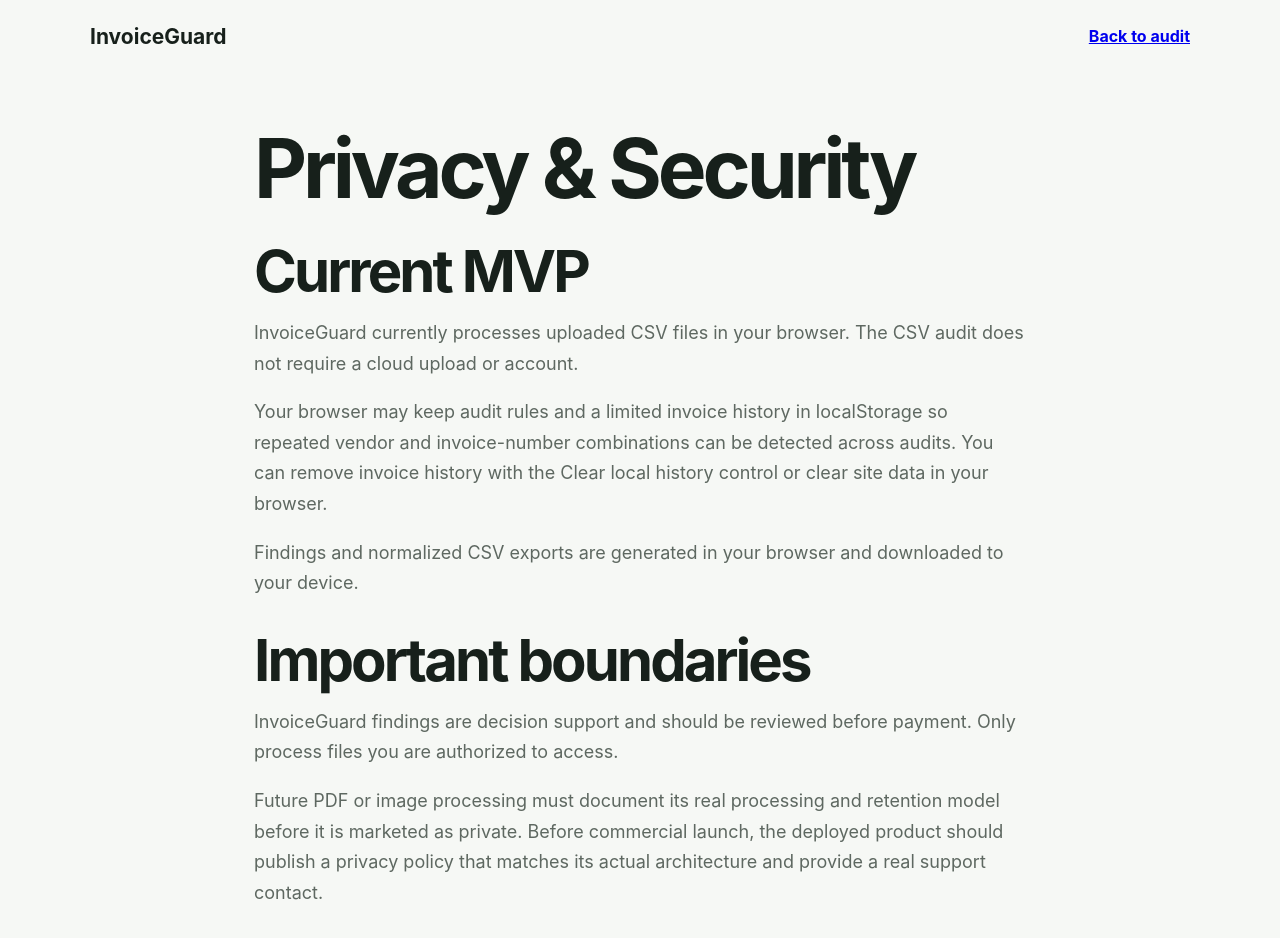
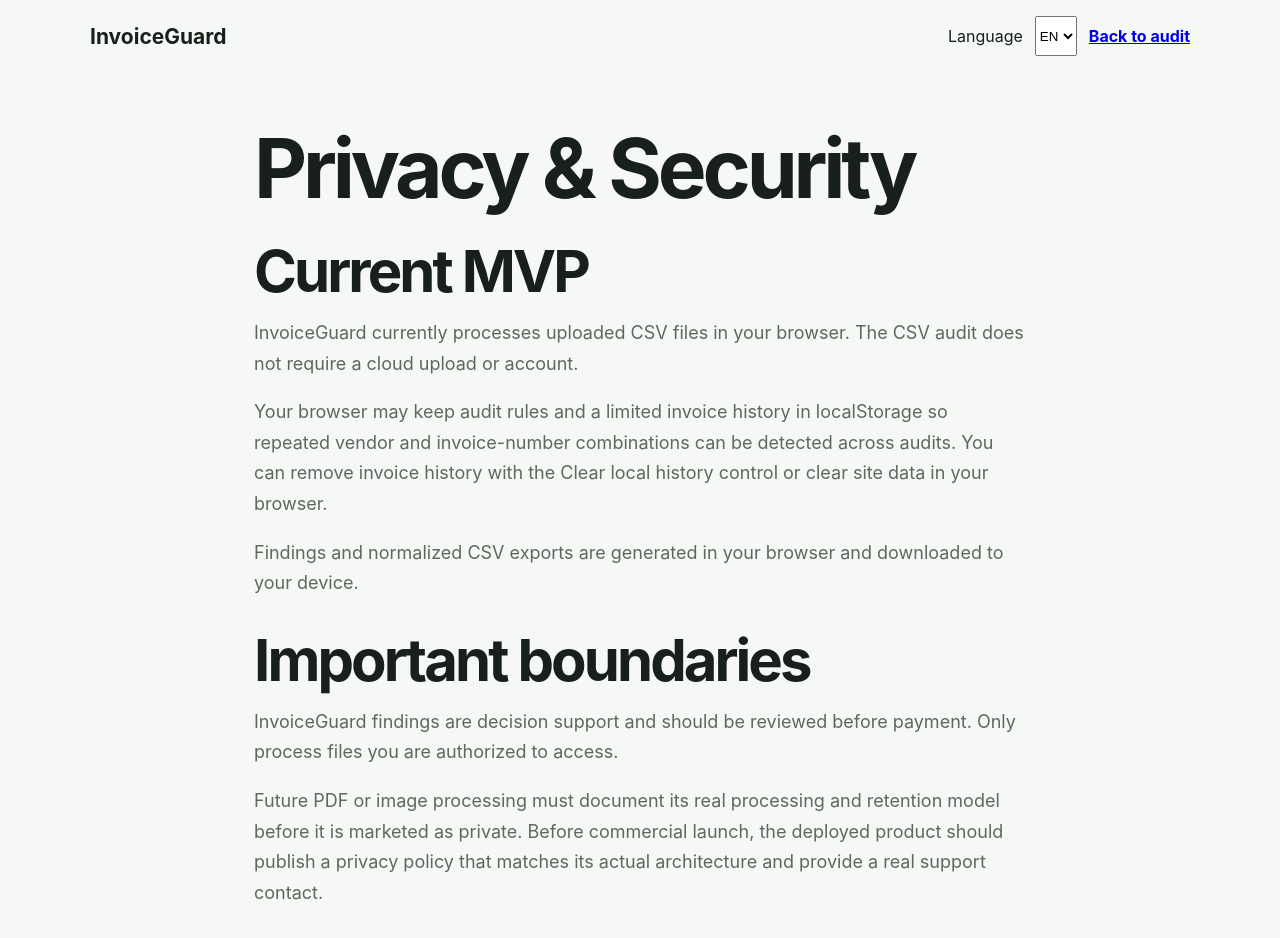
Before and after one commit to matrix12345695-afk/-, a website: page privacy.html in a window 1280 px wide. Drawn offline with Linux system fonts and the light colour scheme.

Commit message:
Add language control to privacy page

```diff
--- a/privacy.html
+++ b/privacy.html
@@ -1,11 +1,11 @@
-<!doctype html><html lang="en"><head><meta charset="utf-8"><meta name="viewport" content="width=device-width,initial-scale=1"><title>InvoiceGuard — Privacy & Security</title><link rel="stylesheet" href="styles.css"><style>.privacy{max-width:820px;padding:56px 24px 80px}.privacy h1{margin-bottom:12px}.privacy h2{margin-top:32px}.privacy p{line-height:1.7}.privacy-nav{display:flex;align-items:center;justify-content:space-between;gap:16px}.privacy-nav a{font-weight:700}</style></head><body><header class="wrap nav privacy-nav"><strong>InvoiceGuard</strong><a href="index.html" id="back">Back to audit</a></header><main class="wrap privacy" id="content"></main><script>
+<!doctype html><html lang="en"><head><meta charset="utf-8"><meta name="viewport" content="width=device-width,initial-scale=1"><title>InvoiceGuard — Privacy & Security</title><link rel="stylesheet" href="styles.css"><style>.privacy{max-width:820px;padding:56px 24px 80px}.privacy h1{margin-bottom:12px}.privacy h2{margin-top:32px}.privacy p{line-height:1.7}.privacy-nav{display:flex;align-items:center;justify-content:space-between;gap:16px;flex-wrap:wrap}.privacy-actions{display:flex;align-items:center;gap:12px}.privacy-nav a{font-weight:700}.privacy-nav select{min-height:40px}</style></head><body><header class="wrap nav privacy-nav"><strong>InvoiceGuard</strong><div class="privacy-actions"><label for="lang" id="langLabel" class="sr-only">Language</label><select id="lang" aria-labelledby="langLabel"><option value="en">EN</option><option value="ru">RU</option><option value="uz">UZ</option><option value="es">ES</option><option value="de">DE</option><option value="fr">FR</option><option value="pt">PT</option></select><a href="index.html" id="back">Back to audit</a></div></header><main class="wrap privacy" id="content"></main><script>
 const copy={
-en:{title:"Privacy & Security",current:"Current MVP",p1:"InvoiceGuard currently processes uploaded CSV files in your browser. The CSV audit does not require a cloud upload or account.",p2:"Your browser may keep audit rules and a limited invoice history in localStorage so repeated vendor and invoice-number combinations can be detected across audits. You can remove invoice history with the Clear local history control or clear site data in your browser.",p3:"Findings and normalized CSV exports are generated in your browser and downloaded to your device.",boundaries:"Important boundaries",p4:"InvoiceGuard findings are decision support and should be reviewed before payment. Only process files you are authorized to access.",p5:"Future PDF or image processing must document its real processing and retention model before it is marketed as private. Before commercial launch, the deployed product should publish a privacy policy that matches its actual architecture and provide a real support contact.",back:"Back to audit"},
-ru:{title:"Конфиденциальность и безопасность",current:"Текущая MVP-версия",p1:"InvoiceGuard обрабатывает загруженные CSV-файлы в вашем браузере. Для проверки CSV не требуется загрузка в облако или учётная запись.",p2:"Браузер может хранить правила проверки и ограниченную историю счетов в localStorage, чтобы находить повторяющиеся сочетания поставщика и номера счёта между проверками. Историю можно удалить кнопкой «Очистить локальную историю» или очистив данные сайта в браузере.",p3:"Результаты проверки и нормализованные CSV-файлы создаются в браузере и скачиваются на ваше устройство.",boundaries:"Важные ограничения",p4:"Результаты InvoiceGuard помогают принимать решения и должны быть проверены до оплаты. Обрабатывайте только файлы, к которым у вас есть законный доступ.",p5:"Для будущей обработки PDF или изображений реальная модель обработки и хранения должна быть задокументирована до заявлений о конфиденциальности. Перед коммерческим запуском опубликованная политика должна соответствовать фактической архитектуре и содержать реальный контакт поддержки.",back:"Вернуться к проверке"},
-uz:{title:"Maxfiylik va xavfsizlik",current:"Joriy MVP",p1:"InvoiceGuard yuklangan CSV fayllarni brauzeringizda qayta ishlaydi. CSV auditi uchun bulutga yuklash yoki hisob talab qilinmaydi.",p2:"Brauzer audit qoidalari va cheklangan hisob-faktura tarixini localStorage’da saqlashi mumkin, shunda takroriy yetkazib beruvchi va hisob raqami juftliklari auditlar orasida aniqlanadi. Tarixni «Lokal tarixni tozalash» boshqaruvi yoki brauzerdagi sayt ma’lumotlarini tozalash orqali o‘chirishingiz mumkin.",p3:"Topilmalar va normallashtirilgan CSV eksportlari brauzeringizda yaratiladi va qurilmangizga yuklab olinadi.",boundaries:"Muhim chegaralar",p4:"InvoiceGuard topilmalari qaror qabul qilishga yordam beradi va to‘lovdan oldin tekshirilishi kerak. Faqat kirish huquqingiz bo‘lgan fayllarni qayta ishlang.",p5:"Kelajakdagi PDF yoki rasm qayta ishlashi maxfiy deb taqdim etilishidan oldin haqiqiy qayta ishlash va saqlash modeli hujjatlashtirilishi kerak. Tijoriy ishga tushirishdan oldin e’lon qilingan maxfiylik siyosati haqiqiy arxitekturaga mos bo‘lishi va real qo‘llab-quvvatlash kontaktini taqdim etishi kerak.",back:"Auditga qaytish"},
-es:{title:"Privacidad y seguridad",current:"MVP actual",p1:"InvoiceGuard procesa actualmente los archivos CSV cargados en tu navegador. La auditoría CSV no requiere subir archivos a la nube ni crear una cuenta.",p2:"El navegador puede guardar las reglas de auditoría y un historial limitado de facturas en localStorage para detectar combinaciones repetidas de proveedor y número de factura entre auditorías. Puedes eliminar el historial con el control «Borrar historial local» o borrando los datos del sitio en el navegador.",p3:"Los hallazgos y las exportaciones CSV normalizadas se generan en tu navegador y se descargan en tu dispositivo.",boundaries:"Límites importantes",p4:"Los hallazgos de InvoiceGuard son apoyo para la toma de decisiones y deben revisarse antes del pago. Procesa únicamente archivos a los que estés autorizado a acceder.",p5:"Cualquier procesamiento futuro de PDF o imágenes deberá documentar su modelo real de procesamiento y retención antes de presentarse como privado. Antes del lanzamiento comercial, la política publicada deberá reflejar la arquitectura real y ofrecer un contacto de soporte válido.",back:"Volver a la auditoría"},
-de:{title:"Datenschutz & Sicherheit",current:"Aktuelles MVP",p1:"InvoiceGuard verarbeitet hochgeladene CSV-Dateien derzeit in Ihrem Browser. Für die CSV-Prüfung sind weder ein Cloud-Upload noch ein Konto erforderlich.",p2:"Der Browser kann Prüfregeln und einen begrenzten Rechnungsverlauf in localStorage speichern, damit wiederkehrende Kombinationen aus Lieferant und Rechnungsnummer über Prüfungen hinweg erkannt werden. Sie können den Verlauf über «Lokalen Verlauf löschen» oder durch Löschen der Website-Daten im Browser entfernen.",p3:"Prüfergebnisse und normalisierte CSV-Exporte werden in Ihrem Browser erstellt und auf Ihr Gerät heruntergeladen.",boundaries:"Wichtige Grenzen",p4:"InvoiceGuard-Ergebnisse dienen als Entscheidungshilfe und sollten vor der Zahlung geprüft werden. Verarbeiten Sie nur Dateien, auf die Sie zugreifen dürfen.",p5:"Eine zukünftige PDF- oder Bildverarbeitung muss ihr tatsächliches Verarbeitungs- und Aufbewahrungsmodell dokumentieren, bevor sie als privat beworben wird. Vor dem kommerziellen Start muss die veröffentlichte Datenschutzrichtlinie der tatsächlichen Architektur entsprechen und einen echten Supportkontakt enthalten.",back:"Zurück zur Prüfung"},
-fr:{title:"Confidentialité et sécurité",current:"MVP actuel",p1:"InvoiceGuard traite actuellement les fichiers CSV importés dans votre navigateur. L’audit CSV ne nécessite ni envoi dans le cloud ni compte.",p2:"Le navigateur peut conserver les règles d’audit et un historique limité des factures dans localStorage afin de détecter les combinaisons répétées fournisseur-numéro de facture entre les audits. Vous pouvez supprimer cet historique avec la commande «Effacer l’historique local» ou en effaçant les données du site dans votre navigateur.",p3:"Les constats et les exports CSV normalisés sont générés dans votre navigateur et téléchargés sur votre appareil.",boundaries:"Limites importantes",p4:"Les constats d’InvoiceGuard constituent une aide à la décision et doivent être vérifiés avant paiement. Ne traitez que les fichiers auxquels vous êtes autorisé à accéder.",p5:"Tout futur traitement de PDF ou d’images devra documenter son modèle réel de traitement et de conservation avant d’être présenté comme privé. Avant le lancement commercial, la politique publiée devra correspondre à l’architecture réelle et fournir un véritable contact d’assistance.",back:"Retour à l’audit"},
-pt:{title:"Privacidade e segurança",current:"MVP atual",p1:"O InvoiceGuard processa atualmente os arquivos CSV enviados no seu navegador. A auditoria de CSV não exige envio para a nuvem nem uma conta.",p2:"O navegador pode manter regras de auditoria e um histórico limitado de faturas no localStorage para detectar combinações repetidas de fornecedor e número de fatura entre auditorias. Você pode remover o histórico com o controle «Limpar histórico local» ou limpando os dados do site no navegador.",p3:"As constatações e exportações CSV normalizadas são geradas no navegador e baixadas para o seu dispositivo.",boundaries:"Limites importantes",p4:"As constatações do InvoiceGuard servem como apoio à decisão e devem ser revisadas antes do pagamento. Processe apenas arquivos aos quais você tem autorização de acesso.",p5:"Qualquer processamento futuro de PDF ou imagens deverá documentar seu modelo real de processamento e retenção antes de ser divulgado como privado. Antes do lançamento comercial, a política publicada deverá corresponder à arquitetura real e fornecer um contato de suporte válido.",back:"Voltar à auditoria"}}
-const saved=localStorage.getItem("invoiceguard_lang");const l=copy[saved]?saved:"en",t=copy[l];document.documentElement.lang=l;document.title=`InvoiceGuard — ${t.title}`;document.getElementById("back").textContent=t.back;document.getElementById("content").innerHTML=`<h1>${t.title}</h1><h2>${t.current}</h2><p>${t.p1}</p><p>${t.p2}</p><p>${t.p3}</p><h2>${t.boundaries}</h2><p>${t.p4}</p><p>${t.p5}</p>`;
+en:{title:"Privacy & Security",current:"Current MVP",p1:"InvoiceGuard currently processes uploaded CSV files in your browser. The CSV audit does not require a cloud upload or account.",p2:"Your browser may keep audit rules and a limited invoice history in localStorage so repeated vendor and invoice-number combinations can be detected across audits. You can remove invoice history with the Clear local history control or clear site data in your browser.",p3:"Findings and normalized CSV exports are generated in your browser and downloaded to your device.",boundaries:"Important boundaries",p4:"InvoiceGuard findings are decision support and should be reviewed before payment. Only process files you are authorized to access.",p5:"Future PDF or image processing must document its real processing and retention model before it is marketed as private. Before commercial launch, the deployed product should publish a privacy policy that matches its actual architecture and provide a real support contact.",back:"Back to audit",language:"Language"},
+ru:{title:"Конфиденциальность и безопасность",current:"Текущая MVP-версия",p1:"InvoiceGuard обрабатывает загруженные CSV-файлы в вашем браузере. Для проверки CSV не требуется загрузка в облако или учётная запись.",p2:"Браузер может хранить правила проверки и ограниченную историю счетов в localStorage, чтобы находить повторяющиеся сочетания поставщика и номера счёта между проверками. Историю можно удалить кнопкой «Очистить локальную историю» или очистив данные сайта в браузере.",p3:"Результаты проверки и нормализованные CSV-файлы создаются в браузере и скачиваются на ваше устройство.",boundaries:"Важные ограничения",p4:"Результаты InvoiceGuard помогают принимать решения и должны быть проверены до оплаты. Обрабатывайте только файлы, к которым у вас есть законный доступ.",p5:"Для будущей обработки PDF или изображений реальная модель обработки и хранения должна быть задокументирована до заявлений о конфиденциальности. Перед коммерческим запуском опубликованная политика должна соответствовать фактической архитектуре и содержать реальный контакт поддержки.",back:"Вернуться к проверке",language:"Язык"},
+uz:{title:"Maxfiylik va xavfsizlik",current:"Joriy MVP",p1:"InvoiceGuard yuklangan CSV fayllarni brauzeringizda qayta ishlaydi. CSV auditi uchun bulutga yuklash yoki hisob talab qilinmaydi.",p2:"Brauzer audit qoidalari va cheklangan hisob-faktura tarixini localStorage’da saqlashi mumkin, shunda takroriy yetkazib beruvchi va hisob raqami juftliklari auditlar orasida aniqlanadi. Tarixni «Lokal tarixni tozalash» boshqaruvi yoki brauzerdagi sayt ma’lumotlarini tozalash orqali o‘chirishingiz mumkin.",p3:"Topilmalar va normallashtirilgan CSV eksportlari brauzeringizda yaratiladi va qurilmangizga yuklab olinadi.",boundaries:"Muhim chegaralar",p4:"InvoiceGuard topilmalari qaror qabul qilishga yordam beradi va to‘lovdan oldin tekshirilishi kerak. Faqat kirish huquqingiz bo‘lgan fayllarni qayta ishlang.",p5:"Kelajakdagi PDF yoki rasm qayta ishlashi maxfiy deb taqdim etilishidan oldin haqiqiy qayta ishlash va saqlash modeli hujjatlashtirilishi kerak. Tijoriy ishga tushirishdan oldin e’lon qilingan maxfiylik siyosati haqiqiy arxitekturaga mos bo‘lishi va real qo‘llab-quvvatlash kontaktini taqdim etishi kerak.",back:"Auditga qaytish",language:"Til"},
+es:{title:"Privacidad y seguridad",current:"MVP actual",p1:"InvoiceGuard procesa actualmente los archivos CSV cargados en tu navegador. La auditoría CSV no requiere subir archivos a la nube ni crear una cuenta.",p2:"El navegador puede guardar las reglas de auditoría y un historial limitado de facturas en localStorage para detectar combinaciones repetidas de proveedor y número de factura entre auditorías. Puedes eliminar el historial con el control «Borrar historial local» o borrando los datos del sitio en el navegador.",p3:"Los hallazgos y las exportaciones CSV normalizadas se generan en tu navegador y se descargan en tu dispositivo.",boundaries:"Límites importantes",p4:"Los hallazgos de InvoiceGuard son apoyo para la toma de decisiones y deben revisarse antes del pago. Procesa únicamente archivos a los que estés autorizado a acceder.",p5:"Cualquier procesamiento futuro de PDF o imágenes deberá documentar su modelo real de procesamiento y retención antes de presentarse como privado. Antes del lanzamiento comercial, la política publicada deberá reflejar la arquitectura real y ofrecer un contacto de soporte válido.",back:"Volver a la auditoría",language:"Idioma"},
+de:{title:"Datenschutz & Sicherheit",current:"Aktuelles MVP",p1:"InvoiceGuard verarbeitet hochgeladene CSV-Dateien derzeit in Ihrem Browser. Für die CSV-Prüfung sind weder ein Cloud-Upload noch ein Konto erforderlich.",p2:"Der Browser kann Prüfregeln und einen begrenzten Rechnungsverlauf in localStorage speichern, damit wiederkehrende Kombinationen aus Lieferant und Rechnungsnummer über Prüfungen hinweg erkannt werden. Sie können den Verlauf über «Lokalen Verlauf löschen» oder durch Löschen der Website-Daten im Browser entfernen.",p3:"Prüfergebnisse und normalisierte CSV-Exporte werden in Ihrem Browser erstellt und auf Ihr Gerät heruntergeladen.",boundaries:"Wichtige Grenzen",p4:"InvoiceGuard-Ergebnisse dienen als Entscheidungshilfe und sollten vor der Zahlung geprüft werden. Verarbeiten Sie nur Dateien, auf die Sie zugreifen dürfen.",p5:"Eine zukünftige PDF- oder Bildverarbeitung muss ihr tatsächliches Verarbeitungs- und Aufbewahrungsmodell dokumentieren, bevor sie als privat beworben wird. Vor dem kommerziellen Start muss die veröffentlichte Datenschutzrichtlinie der tatsächlichen Architektur entsprechen und einen echten Supportkontakt enthalten.",back:"Zurück zur Prüfung",language:"Sprache"},
+fr:{title:"Confidentialité et sécurité",current:"MVP actuel",p1:"InvoiceGuard traite actuellement les fichiers CSV importés dans votre navigateur. L’audit CSV ne nécessite ni envoi dans le cloud ni compte.",p2:"Le navigateur peut conserver les règles d’audit et un historique limité des factures dans localStorage afin de détecter les combinaisons répétées fournisseur-numéro de facture entre les audits. Vous pouvez supprimer cet historique avec la commande «Effacer l’historique local» ou en effaçant les données du site dans votre navigateur.",p3:"Les constats et les exports CSV normalisés sont générés dans votre navigateur et téléchargés sur votre appareil.",boundaries:"Limites importantes",p4:"Les constats d’InvoiceGuard constituent une aide à la décision et doivent être vérifiés avant paiement. Ne traitez que les fichiers auxquels vous êtes autorisé à accéder.",p5:"Tout futur traitement de PDF ou d’images devra documenter son modèle réel de traitement et de conservation avant d’être présenté comme privé. Avant le lancement commercial, la politique publiée devra correspondre à l’architecture réelle et fournir un véritable contact d’assistance.",back:"Retour à l’audit",language:"Langue"},
+pt:{title:"Privacidade e segurança",current:"MVP atual",p1:"O InvoiceGuard processa atualmente os arquivos CSV enviados no seu navegador. A auditoria de CSV não exige envio para a nuvem nem uma conta.",p2:"O navegador pode manter regras de auditoria e um histórico limitado de faturas no localStorage para detectar combinações repetidas de fornecedor e número de fatura entre auditorias. Você pode remover o histórico com o controle «Limpar histórico local» ou limpando os dados do site no navegador.",p3:"As constatações e exportações CSV normalizadas são geradas no navegador e baixadas para o seu dispositivo.",boundaries:"Limites importantes",p4:"As constatações do InvoiceGuard servem como apoio à decisão e devem ser revisadas antes do pagamento. Processe apenas arquivos aos quais você tem autorização de acesso.",p5:"Qualquer processamento futuro de PDF ou imagens deverá documentar seu modelo real de processamento e retenção antes de ser divulgado como privado. Antes do lançamento comercial, a política publicada deverá corresponder à arquitetura real e fornecer um contato de suporte válido.",back:"Voltar à auditoria",language:"Idioma"}}
+const lang=document.getElementById("lang");function render(locale){const l=copy[locale]?locale:"en",t=copy[l];document.documentElement.lang=l;document.title=`InvoiceGuard — ${t.title}`;document.getElementById("back").textContent=t.back;document.getElementById("langLabel").textContent=t.language;document.getElementById("content").innerHTML=`<h1>${t.title}</h1><h2>${t.current}</h2><p>${t.p1}</p><p>${t.p2}</p><p>${t.p3}</p><h2>${t.boundaries}</h2><p>${t.p4}</p><p>${t.p5}</p>`;lang.value=l;localStorage.setItem("invoiceguard_lang",l)}const saved=localStorage.getItem("invoiceguard_lang");render(copy[saved]?saved:"en");lang.addEventListener("change",()=>render(lang.value));
 </script></body></html>
```
